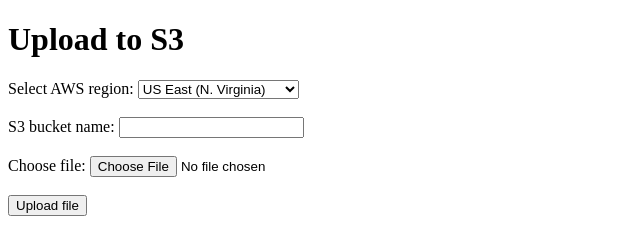
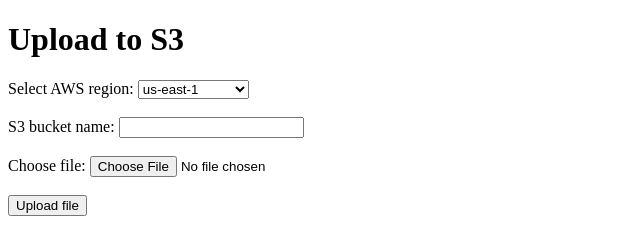
Before and after one commit to zdemopage/zdemopage.github.io, a plain HTML site: page test.htm in a window 1280 px wide. Shown: the full height of the page, 0-640 px from the left. Drawn offline with Linux system fonts and the light colour scheme.

Commit message:
Update test.htm

```diff
--- a/test.htm
+++ b/test.htm
@@ -10,8 +10,21 @@
 	<form id="uploadForm">
 		<label for="region">Select AWS region:</label>
 		<select name="region" id="region">
-			<option value="us-east-1">US East (N. Virginia)</option>
-			<option value="us-west-1">US West (N. California)</option>
+			<option value="us-east-1">us-east-1</option>
+			<option value="us-east-2">us-east-2</option>
+			<option value="us-west-1">us-west-1</option>
+			<option value="us-west-2">us-west-2</option>
+			<option value="eu-west-1">eu-west-1</option>
+			<option value="eu-west-2">eu-west-2</option>
+			<option value="eu-west-3">eu-west-3</option>
+			<option value="sa-east-1">sa-east-1</option>
+			<option value="eu-central-1">eu-central-1</option>
+			<option value="ca-central-1">ca-central-1</option>
+			<option value="ap-northeast-1">ap-northeast-1</option>
+			<option value="ap-northeast-2">ap-northeast-2</option>
+			<option value="ap-southeast-1">ap-southeast-1</option>
+			<option value="ap-southeast-2">ap-southeast-2</option>
+			<option value="ap-south-1">ap-south-1</option>
 		</select><br><br>
 		<label for="bucketName">S3 bucket name:</label>
 		<input type="text" name="bucketName" id="bucketName"><br><br>
```
